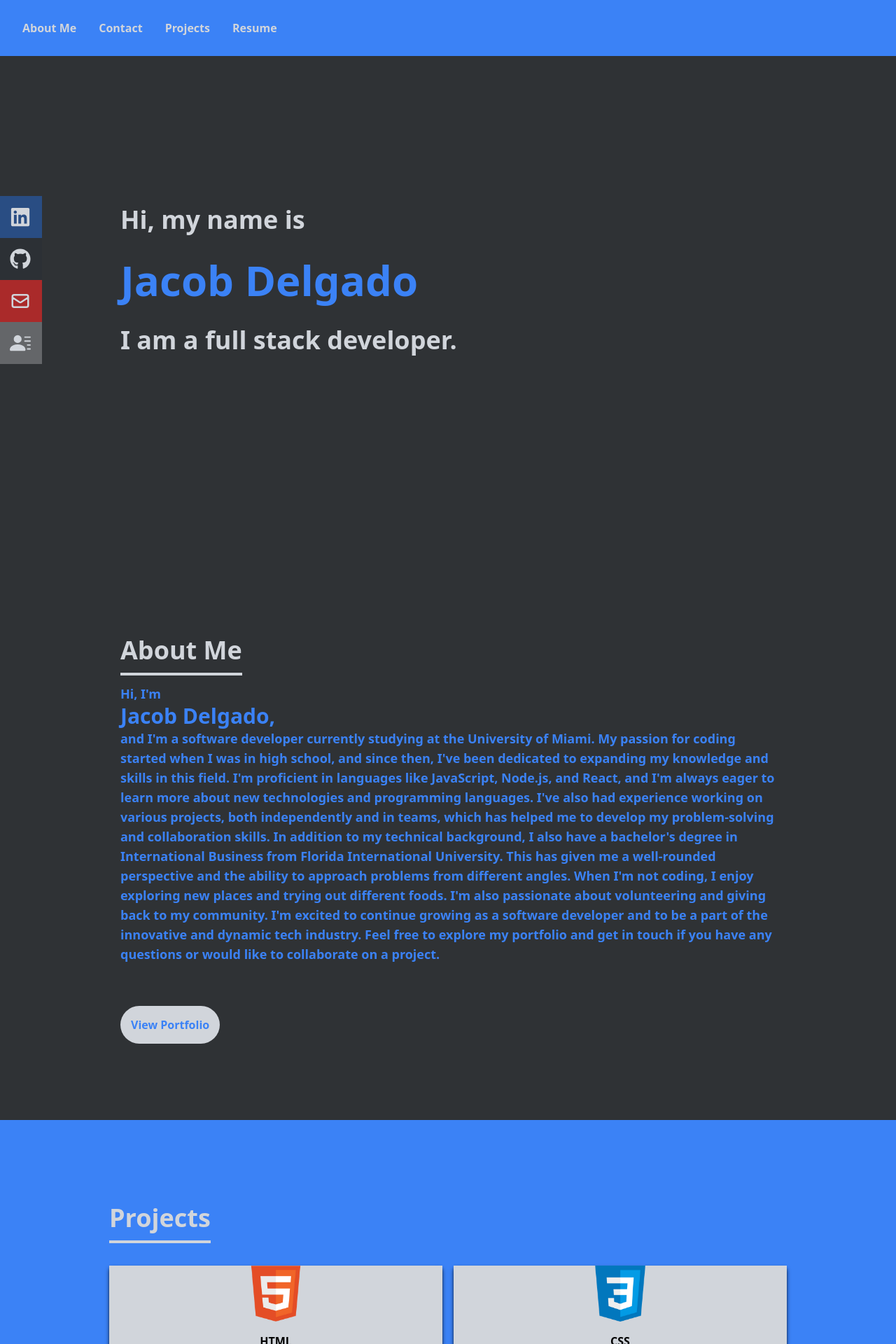
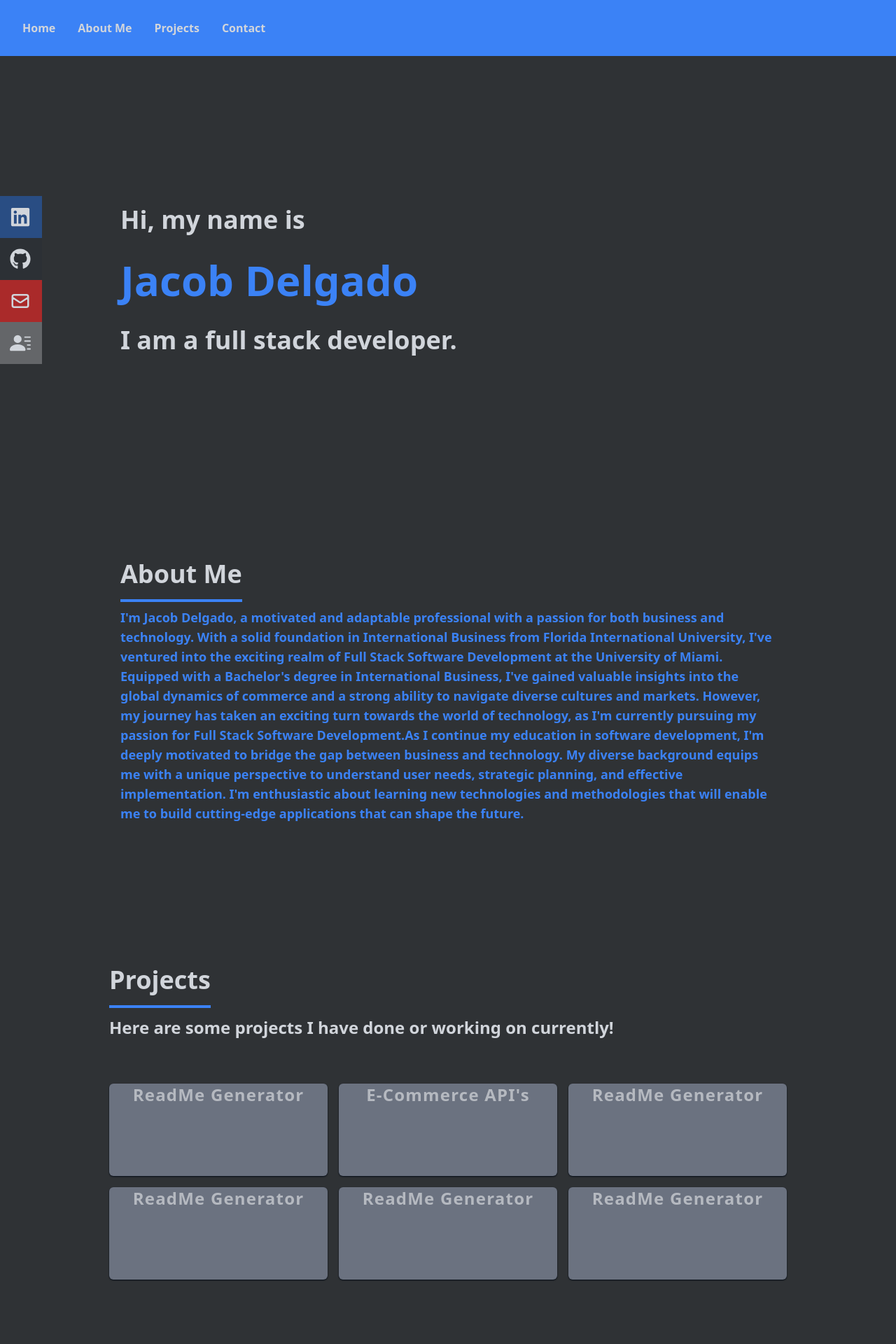
Before and after one commit to Jdelg140/JacobDelgado_Portfolio, a React (Create React App) app: page / in a window 1280 px wide. Shown: the top 1920 px of the page at 70% size. Built offline with nearby package versions, Linux system fonts and the light colour scheme.

Commit message:
formatted components using prettier extension and made them mobile responsive. I also reformatted the tags for the projects component.

```diff
--- a/package.json
+++ b/package.json
@@ -10,6 +10,7 @@
     "react-dom": "^18.2.0",
     "react-icons": "^4.10.1",
     "react-scripts": "5.0.1",
+    "react-scroll": "^1.8.9",
     "web-vitals": "^2.1.4"
   },
   "scripts": {
--- a/src/components/Aboutme.jsx
+++ b/src/components/Aboutme.jsx
@@ -2,36 +2,30 @@ import React from "react";
 
 const Aboutme = () => {
   return (
-    <div className="w-full h-screen bg-[#2f3235] ">
-
-      <div className=" w-[1000px] mx-auto px-8 flex flex-col justify-center h-full">
-      <div>
-        <p className='text-4xl font-bold inline border-b-4 border-gray-300 text-gray-300 py-2'>About Me</p>
-      </div>
+    <div name="aboutme" className="w-full h-full bg-[#2f3235] ">
+      <div className=" max-w-[1000px] max-h-[1000px] mx-auto px-8 flex flex-col justify-center h-full">
+        <div>
+          <p className="text-4xl font-bold inline border-b-4 border-blue-500 text-gray-300 py-3">
+            About Me
+          </p>
+        </div>
         <div className="text-blue-500 text-lg font-bold py-7">
-          Hi, I'm <p className="font-bold text-3xl">Jacob Delgado,</p> and I'm a
-          software developer currently studying at the University of Miami. My
-          passion for coding started when I was in high school, and since then,
-          I've been dedicated to expanding my knowledge and skills in this
-          field. I'm proficient in languages like JavaScript, Node.js, and
-          React, and I'm always eager to learn more about new technologies and
-          programming languages. I've also had experience working on various
-          projects, both independently and in teams, which has helped me to
-          develop my problem-solving and collaboration skills. In addition to my
-          technical background, I also have a bachelor's degree in International
-          Business from Florida International University. This has given me a
-          well-rounded perspective and the ability to approach problems from
-          different angles. When I'm not coding, I enjoy exploring new places
-          and trying out different foods. I'm also passionate about volunteering
-          and giving back to my community. I'm excited to continue growing as a
-          software developer and to be a part of the innovative and dynamic tech
-          industry. Feel free to explore my portfolio and get in touch if you
-          have any questions or would like to collaborate on a project.
-        </div>
-        <div>
-          <button className=" text-blue-500 font-bold bg-gray-300 rounded-full p-[15px] mt-8 hover:bg-blue-500 duration-500 hover:text-gray-300 hover:animate-bounce">
-            View Portfolio
-          </button>
+          I'm Jacob Delgado, a motivated and adaptable professional with a
+          passion for both business and technology. With a solid foundation in
+          International Business from Florida International University, I've
+          ventured into the exciting realm of Full Stack Software Development at
+          the University of Miami. Equipped with a Bachelor's degree in
+          International Business, I've gained valuable insights into the global
+          dynamics of commerce and a strong ability to navigate diverse cultures
+          and markets. However, my journey has taken an exciting turn towards
+          the world of technology, as I'm currently pursuing my passion for Full
+          Stack Software Development.As I continue my education in software
+          development, I'm deeply motivated to bridge the gap between business
+          and technology. My diverse background equips me with a unique
+          perspective to understand user needs, strategic planning, and
+          effective implementation. I'm enthusiastic about learning new
+          technologies and methodologies that will enable me to build
+          cutting-edge applications that can shape the future.
         </div>
       </div>
     </div>
--- a/src/components/Contact.jsx
+++ b/src/components/Contact.jsx
@@ -1,20 +1,47 @@
-import React from 'react'
+import React from "react";
 
 const Contact = () => {
   return (
-    <div name='contact' className='w-full h-screen bg-[#2f3235] flex justify-center items-center p-4'>
-      <form method='POST' action='https://getform.io/f/7d9b0893-22c9-4407-b624-c764eda42aa8' className='flex flex-col max-w-[600px] w-full'>
-    <div className='pb-8'>
-      <p className='text-4xl font-bold inline border-b-4 border-blue-500 text-gray-300'>Contact</p>
-      <p className='text-gray-300 py-4'></p>
-    </div>
-    <input className='bg-[#ccd6f6] p-2' type='text' placeholder='Name' name='name' />
-    <input className='my-4 p-2 bg-[#ccd6f6]' type='email' placeholder='Email' name='email' />
-    <textarea className='bg-[#ccd6f6] p-2' name='message'rows='10' placeholder='Message'></textarea>
-    <button className='bg-gray-300 text-blue-500 border-2 hover:bg-blue-500 hover:text-gray-300 px-8 py-3 my-8 mx-auto flex items-center font-bold'>Submit</button>
+    <div
+      name="contact"
+      className="w-full h-screen bg-[#2f3235] flex justify-center items-center p-4"
+    >
+      <form
+        method="POST"
+        action="https://getform.io/f/7d9b0893-22c9-4407-b624-c764eda42aa8"
+        className="flex flex-col max-w-[600px] w-full"
+      >
+        <div className="pb-8">
+          <p className="text-4xl font-bold inline border-b-4 border-blue-500 text-gray-300 py-3">
+            Contact
+          </p>
+          <p className="text-gray-300 py-4"></p>
+          <p className="text-gray-300 py-4 font-bold">Let's connect!</p>
+        </div>
+        <input
+          className="bg-[#ccd6f6] p-2"
+          type="text"
+          placeholder="Name"
+          name="name"
+        />
+        <input
+          className="my-4 p-2 bg-[#ccd6f6]"
+          type="email"
+          placeholder="Email"
+          name="email"
+        />
+        <textarea
+          className="bg-[#ccd6f6] p-2"
+          name="message"
+          rows="10"
+          placeholder="Message"
+        ></textarea>
+        <button className="bg-gray-300 text-blue-500 border-2 hover:bg-blue-500 hover:text-gray-300 px-8 py-3 my-8 mx-auto flex items-center font-bold">
+          Submit
+        </button>
       </form>
     </div>
-  )
-}
+  );
+};
 
-export default Contact
+export default Contact;
--- a/src/components/Home.jsx
+++ b/src/components/Home.jsx
@@ -1,22 +1,23 @@
-import React from 'react'
+import React from "react";
 
 const Home = () => {
   return (
-    <div className="w-full h-screen bg-[#2f3235] ">
-
+    <div name="home" className="w-full h-screen bg-[#2f3235] ">
       <div className=" w-[1000px] mx-auto px-8 flex flex-col justify-center h-full">
-      <div>
-        <p className='text-4xl font-bold text-gray-300 py-2'>Hi, my name is</p>
-      </div>
+        <div>
+          <p className="text-4xl font-bold text-gray-300 py-2">
+            Hi, my name is
+          </p>
+        </div>
         <div className="text-blue-500 text-6xl font-bold py-7">
           <p>Jacob Delgado</p>
         </div>
-        <div className='text-4xl font-bold text-gray-300 py-2'>
-        <p>I am a full stack developer.</p>
+        <div className="text-4xl font-bold text-gray-300 py-2">
+          <p>I am a full stack developer.</p>
         </div>
       </div>
     </div>
-  )
-}
+  );
+};
 
-export default Home
+export default Home;
--- a/src/components/Navbar.jsx
+++ b/src/components/Navbar.jsx
@@ -1,41 +1,74 @@
 import React from "react";
 import { FaGithub, FaLinkedin } from "react-icons/fa";
-import {HiOutlineMail} from "react-icons/hi"
-import {BsFillPersonLinesFill} from "react-icons/bs"
+import { HiOutlineMail } from "react-icons/hi";
+import { BsFillPersonLinesFill } from "react-icons/bs";
+import { Link } from "react-scroll";
+import Resume from "../assets/JacobDelgado.pdf";
 
 const Navbar = () => {
   return (
     <div className="fixed w-full h-[80px] flex justify-between items-center px-4 bg-blue-500 text-gray-300">
       <div>
         <ul className="flex">
-          <li>About Me</li>
-          <li>Contact</li>
-          <li>Projects</li>
-          <li>Resume</li>
-        </ul>
-      </div>
-
-      <div className='flex fixed flex-col top-[35%] left-0'>
-        <ul>
-          <li className='w-[160px] h-[60px] flex justify-between items-center padding-10  ml-[-100px] hover:ml-[-8px] duration-300 bg-[#294d83]'>
-            <a className='flex justify-between items-center w-full text-gray-300'
-            href="/">Linkedin <FaLinkedin size={30} /></a>
+          <li>
+            <Link to="home" smooth={true} duration={500}>
+              Home
+            </Link>
           </li>
-          <li className='w-[160px] h-[60px] flex justify-between items-center padding-10  ml-[-100px] hover:ml-[-8px] duration-300 bg-[#2c3035]'>
-            <a className='flex justify-between items-center w-full text-gray-300'
-            href="/">GitHub <FaGithub size={30} /></a>
+          <li>
+            <Link to="aboutme" smooth={true} duration={500}>
+              About Me
+            </Link>
           </li>
-          <li className='w-[160px] h-[60px] flex justify-between items-center padding-10  ml-[-100px] hover:ml-[-8px] duration-300 bg-[#aa2a2a]'>
-            <a className='flex justify-between items-center w-full text-gray-300 '
-            href="/">Email <HiOutlineMail size={30} /></a>
+          <li>
+            <Link to="projects" smooth={true} duration={500}>
+              Projects
+            </Link>
           </li>
-          <li className='w-[160px] h-[60px] flex justify-between items-center padding-10  ml-[-100px] hover:ml-[-8px] duration-300 bg-[#646669]'>
-            <a className='flex justify-between items-center w-full text-gray-300'
-            href="/">Resume <BsFillPersonLinesFill size={30} /></a>
+          <li>
+            <Link to="contact" smooth={true} duration={500}>
+              Contact
+            </Link>
           </li>
         </ul>
       </div>
 
+      <div className="hidden lg:flex fixed flex-col top-[35%] left-0 ">
+        <ul>
+          <li className="w-[160px] h-[60px] flex justify-between items-center padding-10  ml-[-100px] hover:ml-[-8px] duration-300 bg-[#294d83]">
+            <a
+              className="flex justify-between items-center w-full text-gray-300"
+              href="https://www.linkedin.com/in/jacobdelgado/"
+            >
+              Linkedin <FaLinkedin size={30} />
+            </a>
+          </li>
+          <li className="w-[160px] h-[60px] flex justify-between items-center padding-10  ml-[-100px] hover:ml-[-8px] duration-300 bg-[#2c3035]">
+            <a
+              className="flex justify-between items-center w-full text-gray-300"
+              href="https://github.com/Jdelg140"
+            >
+              GitHub <FaGithub size={30} />
+            </a>
+          </li>
+          <li className="w-[160px] h-[60px] flex justify-between items-center padding-10  ml-[-100px] hover:ml-[-8px] duration-300 bg-[#aa2a2a]">
+            <a
+              className="flex justify-between items-center w-full text-gray-300 "
+              href="/"
+            >
+              Email <HiOutlineMail size={30} />
+            </a>
+          </li>
+          <li className="w-[160px] h-[60px] flex justify-between items-center padding-10  ml-[-100px] hover:ml-[-8px] duration-300 bg-[#646669]">
+            <a
+              className="flex justify-between items-center w-full text-gray-300"
+              href=""
+            >
+              Resume <BsFillPersonLinesFill size={30} />
+            </a>
+          </li>
+        </ul>
+      </div>
     </div>
   );
 };
--- a/src/components/Projects.jsx
+++ b/src/components/Projects.jsx
@@ -1,46 +1,137 @@
 import React from "react";
-import HTML from "../assets/html.png";
-import CSS from "../assets/css.png";
-import JS from "../assets/javascript.png";
-import REACTIMG from "../assets/react.png";
-import MONGO from "../assets/mongo.png";
-import NODE from "../assets/node.png";
 function Projects() {
   return (
-    <div name='projects' className='bg-blue-500 w-full h-screen'>
-      <div className='max-w-[1000px] mx-auto p-4 flex flex-col justify-center w-full h-full'>
-        <div>
-          <p className='text-4xl font-bold inline border-b-4 border-gray-300 text-gray-300 py-2'>Projects</p>
+    <div
+      name="projects"
+      className="bg-[#2f3235] text-gray-300 w-full md:h-screen"
+    >
+      <div className="max-w-[1000px] mx-auto p-4 flex flex-col justify-center w-full h-full">
+        <div className="pb-8">
+          <p className="text-4xl font-bold inline border-b-4 text-gray-300 border-blue-500 py-3">
+            Projects
+          </p>
+          <p className="text-2xl font-bold my-8">
+            Here are some projects I have done or working on currently!
+          </p>
         </div>
 
-        <div className='w-full grid grid-cols-2 gap-4 text-center py-8 mt-4'>
-          <div className='shadow-md shadow-[#040c16] hover:scale-110 duration-500 bg-gray-300'>
-            <img className='w-20 mx-auto' src={HTML} alt="HTML icon"></img>
-            <p className='my-4  text-black font-bold'>HTML</p>
+        <div className="grid sm:grid-cols-2 md:grid-cols-3 gap-4 ">
+          <div className=" bg-gray-500 shadow-sm shadow-[#040c16] group container rounded-md flex justify-center items-center mx-auto">
+            <div className="opacity-50 group-hover:opacity-100 hover:smooth">
+              <span className="text-2xl font-bold text-white tracking-wider">
+                ReadMe Generator
+              </span>
+              <div className="pt-8 text-center">
+                <a href="https://github.com/Jdelg140/Pro-Readme_creator/tree/main/utils#readme">
+                  <button className=" opacity-0 group-hover:opacity-100 text-center rounded-lg px-4 py-3 m-2 bg-white text-gray-700 font-bold text-lg">
+                    Demo
+                  </button>
+                </a>
+                <a href="https://github.com/Jdelg140/Pro-Readme_creator">
+                  <button className=" opacity-0 group-hover:opacity-100 text-center rounded-lg px-4 py-3 m-2 bg-white text-gray-700 font-bold text-lg">
+                    Code
+                  </button>
+                </a>
+              </div>
+            </div>
           </div>
-          <div className='shadow-md shadow-[#040c16] hover:scale-110 duration-500 bg-gray-300'>
-            <img className='w-20 mx-auto' src={CSS} alt="HTML icon"></img>
-            <p className='my-4 text-black font-bold'>CSS</p>
+          <div className=" bg-gray-500 shadow-sm shadow-[#040c16] group container rounded-md flex justify-center items-center mx-auto">
+            <div className="opacity-50 group-hover:opacity-100 hover:smooth">
+              <span className="text-2xl font-bold text-white tracking-wider">
+                E-Commerce API's
+              </span>
+              <div className="pt-8 text-center">
+                <a href="https://drive.google.com/file/d/1oilxT4hbd_hlz_PmTZr866kduCXeD8Ew/view">
+                  <button className=" opacity-0 group-hover:opacity-100 text-center rounded-lg px-4 py-3 m-2 bg-white text-gray-700 font-bold text-lg">
+                    Demo
+                  </button>
+                </a>
+                <a href="https://github.com/Jdelg140/E-Commerce-Backend">
+                  <button className=" opacity-0 group-hover:opacity-100 text-center rounded-lg px-4 py-3 m-2 bg-white text-gray-700 font-bold text-lg">
+                    Code
+                  </button>
+                </a>
+              </div>
+            </div>
           </div>
-          <div className='shadow-md shadow-[#040c16] hover:scale-110 duration-500 bg-gray-300'>
-            <img className='w-20 mx-auto' src={JS} alt="HTML icon"></img>
-            <p className='my-4 text-black font-bold'>JavaScript</p>
+          <div className=" bg-gray-500 shadow-sm shadow-[#040c16] group container rounded-md flex justify-center items-center mx-auto">
+            <div className="opacity-50 group-hover:opacity-100 hover:smooth">
+              <span className="text-2xl font-bold text-white tracking-wider">
+                ReadMe Generator
+              </span>
+              <div className="pt-8 text-center">
+                <a href="/">
+                  <button className=" opacity-0 group-hover:opacity-100 text-center rounded-lg px-4 py-3 m-2 bg-white text-gray-700 font-bold text-lg">
+                    Demo
+                  </button>
+                </a>
+                <a href="/">
+                  <button className=" opacity-0 group-hover:opacity-100 text-center rounded-lg px-4 py-3 m-2 bg-white text-gray-700 font-bold text-lg">
+                    Code
+                  </button>
+                </a>
+              </div>
+            </div>
           </div>
-          <div className='shadow-md shadow-[#040c16] hover:scale-110 duration-500 bg-gray-300'>
-            <img className='w-20 mx-auto' src={REACTIMG} alt="HTML icon"></img>
-            <p className='my-4 text-black font-bold'>React</p>
+          <div className=" bg-gray-500 shadow-sm shadow-[#040c16] group container rounded-md flex justify-center items-center mx-auto">
+            <div className="opacity-50 group-hover:opacity-100 hover:smooth">
+              <span className="text-2xl font-bold text-white tracking-wider">
+                ReadMe Generator
+              </span>
+              <div className="pt-8 text-center">
+                <a href="/">
+                  <button className=" opacity-0 group-hover:opacity-100 text-center rounded-lg px-4 py-3 m-2 bg-white text-gray-700 font-bold text-lg">
+                    Demo
+                  </button>
+                </a>
+                <a href="/">
+                  <button className=" opacity-0 group-hover:opacity-100 text-center rounded-lg px-4 py-3 m-2 bg-white text-gray-700 font-bold text-lg">
+                    Code
+                  </button>
+                </a>
+              </div>
+            </div>
           </div>
-          <div className='shadow-md shadow-[#040c16] hover:scale-110 duration-500 bg-gray-300'>
-            <img className='w-20 mx-auto' src={MONGO} alt="HTML icon"></img>
-            <p className='my-4 text-black font-bold'>MongoBD</p>
+          <div className=" bg-gray-500 shadow-sm shadow-[#040c16] group container rounded-md flex justify-center items-center mx-auto">
+            <div className="opacity-50 group-hover:opacity-100 hover:smooth">
+              <span className="text-2xl font-bold text-white tracking-wider">
+                ReadMe Generator
+              </span>
+              <div className="pt-8 text-center">
+                <a href="/">
+                  <button className=" opacity-0 group-hover:opacity-100 text-center rounded-lg px-4 py-3 m-2 bg-white text-gray-700 font-bold text-lg">
+                    Demo
+                  </button>
+                </a>
+                <a href="/">
+                  <button className=" opacity-0 group-hover:opacity-100 text-center rounded-lg px-4 py-3 m-2 bg-white text-gray-700 font-bold text-lg">
+                    Code
+                  </button>
+                </a>
+              </div>
+            </div>
           </div>
-          <div className='shadow-md shadow-[#040c16] hover:scale-110 duration-500 bg-gray-300'>
-            <img className='w-20 mx-auto' src={NODE} alt="HTML icon"></img>
-            <p className='my-4 text-black font-bold'>Node.JS</p>
+          <div className=" bg-gray-500 shadow-sm shadow-[#040c16] group container rounded-md flex justify-center items-center mx-auto">
+            <div className="opacity-50 group-hover:opacity-100 hover:smooth">
+              <span className="text-2xl font-bold text-white tracking-wider">
+                ReadMe Generator
+              </span>
+              <div className="pt-8 text-center">
+                <a href="/">
+                  <button className=" opacity-0 group-hover:opacity-100 text-center rounded-lg px-4 py-3 m-2 bg-white text-gray-700 font-bold text-lg">
+                    Demo
+                  </button>
+                </a>
+                <a href="/">
+                  <button className=" opacity-0 group-hover:opacity-100 text-center rounded-lg px-4 py-3 m-2 bg-white text-gray-700 font-bold text-lg">
+                    Code
+                  </button>
+                </a>
+              </div>
+            </div>
           </div>
         </div>
       </div>
-
     </div>
   );
 }
```
Also changed, not shown: src/index.css (+13 -0 lines), 1 other file (tests, documents, lock files or other folders).
